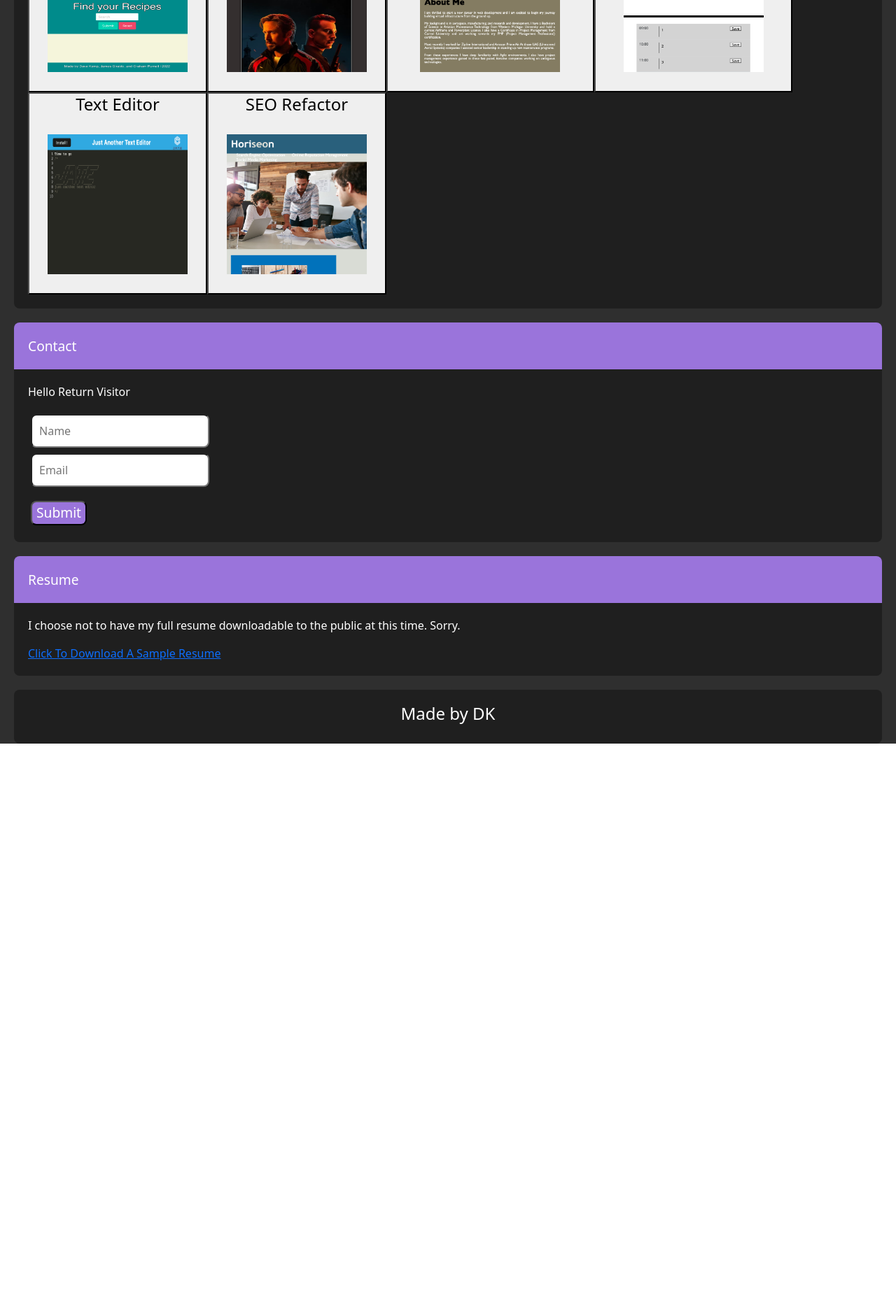
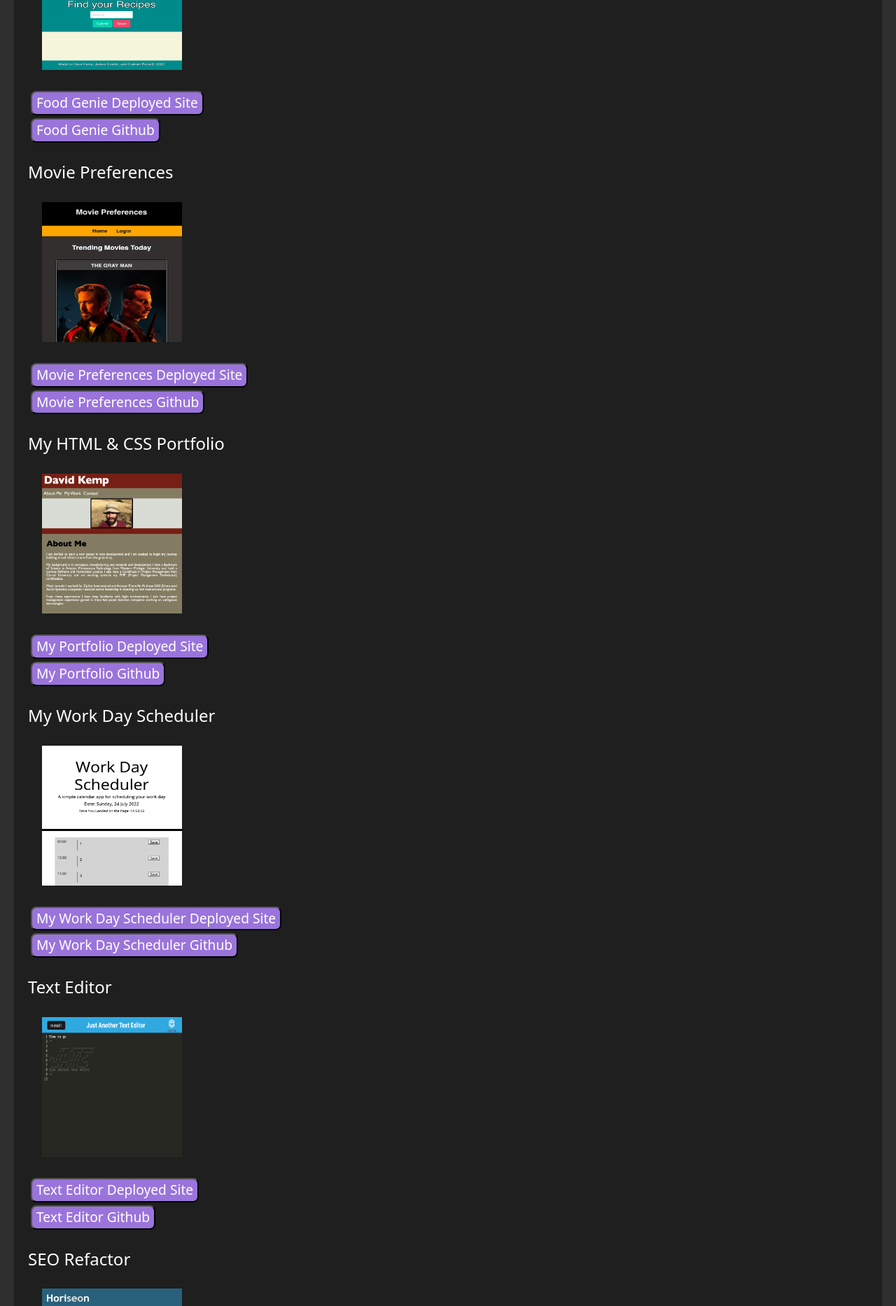
Before and after one commit to okdavekk/react-portfolio, a React (Create React App) app: page / in a window 1280 px wide. Shown: the part 880-2747 px from the top of the page at 70% size. Before the commit the page ends 1963 px from the top, so only its background shows below. Built offline with nearby package versions, Linux system fonts and the light colour scheme.

Commit message:
Added links to all portfolio github and deployed sites

```diff
--- /dev/null
+++ b/src.email.password/index.js
@@ -0,0 +1,6 @@
+import React from 'react';
+import ReactDOM from 'react-dom';
+import App from './App';
+import 'bootstrap/dist/css/bootstrap.min.css';
+
+ReactDOM.render(<App />, document.getElementById('root'));
--- a/src/components/Form.js
+++ b/src/components/Form.js
@@ -54,11 +54,12 @@ function Form() {
 
         <p>
         <input
-              style={styles.input}
+          style={styles.input}
           value={Email}
           name="Email"
           onChange={handleInputChange}
-          type="text"
+          // type="text"
+          email="text"
           placeholder="Email"
         />
         </p>
--- a/src/components/ProjectPortfolio.js
+++ b/src/components/ProjectPortfolio.js
@@ -1,15 +1,19 @@
 import React from "react";
 import "bootstrap/dist/css/bootstrap.css";
 
+const foodGenieDeployed = "https://n3330.github.io/Food-Genie/";
+const moviePreferencesDeployed = "https://shielded-waters-71876.herokuapp.com/";
+const myPortfolioDeployed = "https://okdavekk.github.io/my-portfolio/";
+const myWorkDaySchedulerDeployed = "https://okdavekk.github.io/work-day-scheduler/";
+const textEditorDeployed = "https://desolate-beyond-67319.herokuapp.com/";
+const seoRefactorDeployed = "https://okdavekk.github.io/seo-refactor/";
 
-// const foodGeniePic = "./Assets/foodGeniePic";
-
-const foodGenie = "https://n3330.github.io/Food-Genie/";
-const moviePreferences = "https://shielded-waters-71876.herokuapp.com/";
-const myPortfolio = "https://okdavekk.github.io/my-portfolio/";
-const myWorkDayScheduler = "https://okdavekk.github.io/work-day-scheduler/";
-const textEditor = "https://desolate-beyond-67319.herokuapp.com/";
-const seoRefactor = "https://okdavekk.github.io/seo-refactor/";
+const foodGenieGithub ="https://github.com/N3330/Food-Genie";
+const moviePreferencesGithub ="https://github.com/okdavekk/movie-preferences";
+const myPortfolioGithub ="https://github.com/okdavekk/my-portfolio";
+const myWorkDaySchedulerGithub ="https://github.com/okdavekk/work-day-scheduler";
+const textEditorGithub ="https://github.com/okdavekk/text-editor";
+const seoRefactorGithub ="https://github.com/okdavekk/seo-refactor";
 
 const openInNewTab = (url) => {
   window.open(url, "_blank", "noopener,noreferrer");
@@ -61,71 +65,136 @@ function Card() {
       <div style={styles.heading}>Portfolio</div>
       <div style={styles.content}>
 
-          <button>
+          <section>
             <h4>Food Genie</h4>
             <input
               style={styles.input}
               type="image"
               src={require("./Assets/foodGeniePic.png")}
               alt="Food Genie"
-              onClick={() => openInNewTab(foodGenie)}
             ></input>
+            <button
+            style={styles.button}
+            onClick={() => openInNewTab(foodGenieDeployed)}>
+            Food Genie Deployed Site
             </button>
+            <button
+            style={styles.button}
+            onClick={() => openInNewTab(foodGenieGithub)}>
+            Food Genie Github
+            </button>
+            <br></br>
 
-          <button>
+          </section>
+          <section>
             <h4>Movie Preferences</h4>
             <input
               style={styles.input}
               type="image"
               src={require("./Assets/moviePreferencesPic.png")}
               alt="Movie Preferences"
-              onClick={() => openInNewTab(moviePreferences)}
             ></input>
+            <button
+            style={styles.button}
+            onClick={() => openInNewTab(moviePreferencesDeployed)}>
+            Movie Preferences Deployed Site
             </button>
+            <button
+            style={styles.button}
+            onClick={() => openInNewTab(moviePreferencesGithub)}>
+            Movie Preferences Github
+            </button>
+            <br></br>
 
-          <button>
+          </section>
+          <section>
             <h4>My HTML & CSS Portfolio</h4>
             <input
               style={styles.input}
               type="image"
               src={require("./Assets/myPortfolioPic.png")}
               alt="My Portfolio"
-              onClick={() => openInNewTab(myPortfolio)}
+              onClick={() => openInNewTab(myPortfolioDeployed)}
             ></input>
+           <button
+            style={styles.button}
+            onClick={() => openInNewTab(myPortfolioDeployed)}>
+            My Portfolio Deployed Site
             </button>
+            <button
+            style={styles.button}
+            onClick={() => openInNewTab(myPortfolioGithub)}>
+            My Portfolio Github
+            </button>
+            <br></br>
 
-          <button>
+          </section>
+          <section>
             <h4>My Work Day Scheduler</h4>
             <input
               style={styles.input}
               type="image"
               src={require("./Assets/myWorkDaySchedulerPic.png")}
               alt="My Work Day Scheduler"
-              onClick={() => openInNewTab(myWorkDayScheduler)}
+              onClick={() => openInNewTab(myWorkDaySchedulerDeployed)}
             ></input>
+            <button
+            style={styles.button}
+            onClick={() => openInNewTab(myWorkDaySchedulerDeployed)}>
+            My Work Day Scheduler Deployed Site
+            </button>
+            <button
+            style={styles.button}
+            onClick={() => openInNewTab(myWorkDaySchedulerGithub)}>
+            My Work Day Scheduler Github
             </button>
 
-          <button>
+            <br></br>
+
+            </section>
+            <section>
             <h4>Text Editor</h4>
             <input
               style={styles.input}
               type="image"
               src={require("./Assets/textEditorPic.png")}
               alt="Text Editor"
-              onClick={() => openInNewTab(textEditor)}
+              onClick={() => openInNewTab(textEditorDeployed)}
             ></input>
+            <button
+            style={styles.button}
+            onClick={() => openInNewTab(textEditorDeployed)}>
+            Text Editor Deployed Site
+            </button>
+            <button
+            style={styles.button}
+            onClick={() => openInNewTab(textEditorGithub)}>
+            Text Editor Github
             </button>
 
-          <button>
+            <br></br>
+
+            </section>
+            <section>
             <h4>SEO Refactor</h4>
             <input
               style={styles.input}
               type="image"
               src={require("./Assets/seoRefactorPic.png")}
               alt="SEO Refactor"
-              onClick={() => openInNewTab(seoRefactor)}
+              onClick={() => openInNewTab(seoRefactorDeployed)}
             ></input>
+            <button
+            style={styles.button}
+            onClick={() => openInNewTab(seoRefactorDeployed)}>
+            SEO Refactor Deployed Site
             </button>
+            <button
+            style={styles.button}
+            onClick={() => openInNewTab(seoRefactorGithub)}>
+            SEO Refactor Github
+            </button>
+            </section>
       </div>
     </div>
   );
```
Also changed, not shown: src.email.password/App.js (added, +8 -0 lines), src.email.password/components/Form/index.js (added, +105 -0 lines), src.email.password/components/Form/style.css (added, +10 -0 lines), src.email.password/utils/helpers.js (added, +12 -0 lines). Lines whose indentation alone changed are shown as unchanged.
